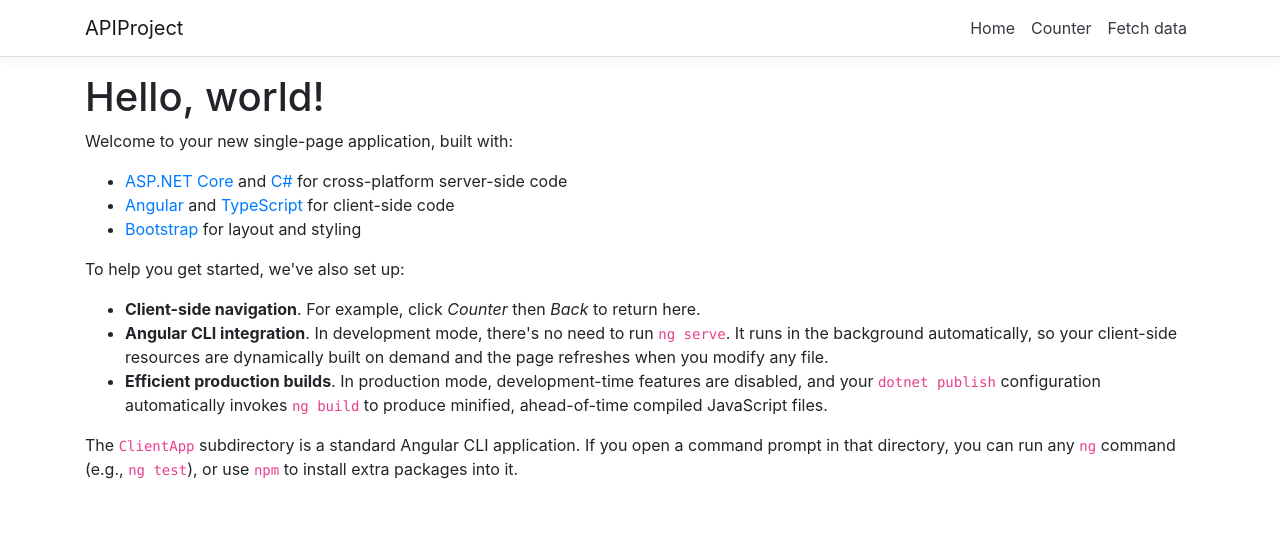
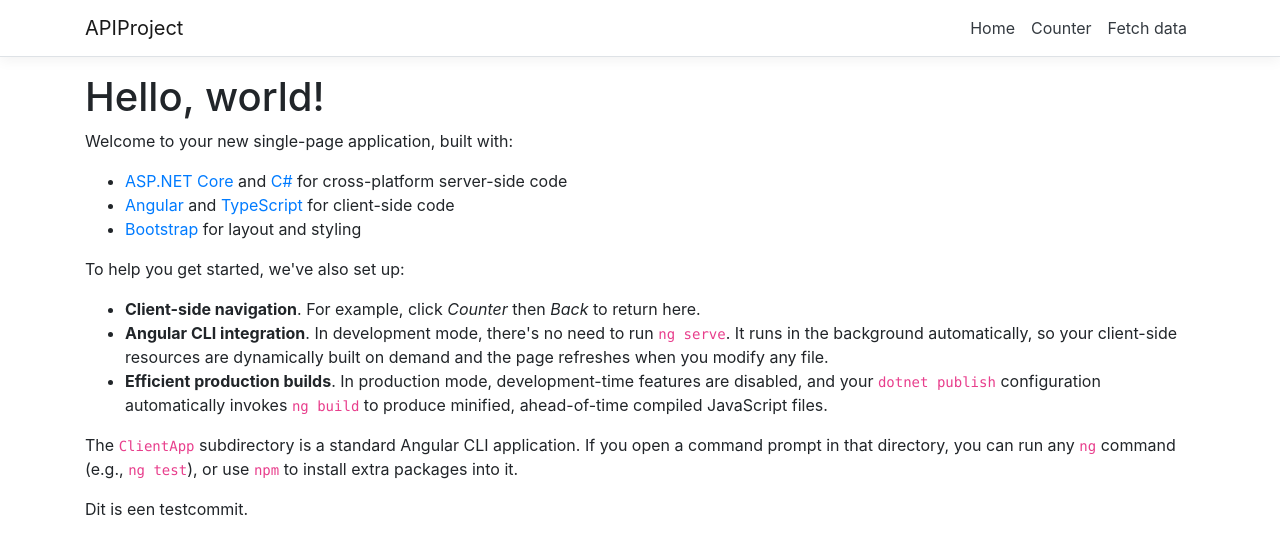
Before and after one commit to MoradAA/APIProject, an Angular app in the folder APIProject/ClientApp/: page / in a window 1280 px wide. Shown: the top 554 px of the page. Built offline with nearby package versions, Linux system fonts and the light colour scheme.

Commit message:
Testcommit

```diff
--- a/APIProject/ClientApp/src/app/app.component.html
+++ b/APIProject/ClientApp/src/app/app.component.html
@@ -2,5 +2,6 @@
   <app-nav-menu></app-nav-menu>
   <div class="container">
     <router-outlet></router-outlet>
+    <p>Dit is een testcommit.</p>
   </div>
 </body>
```
